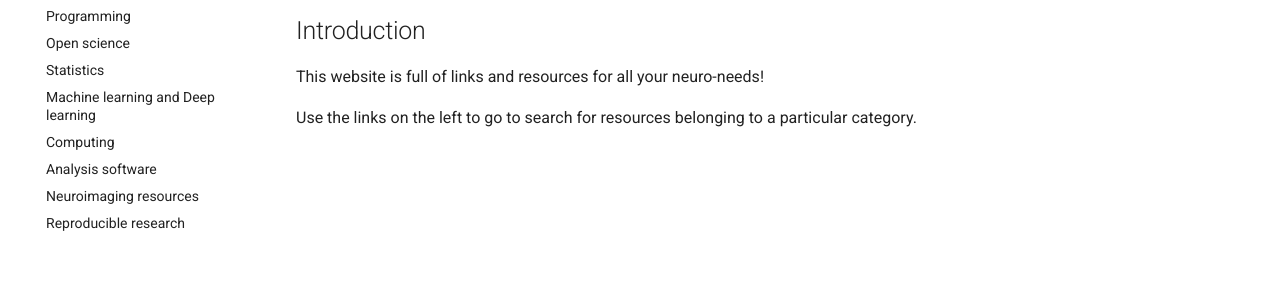
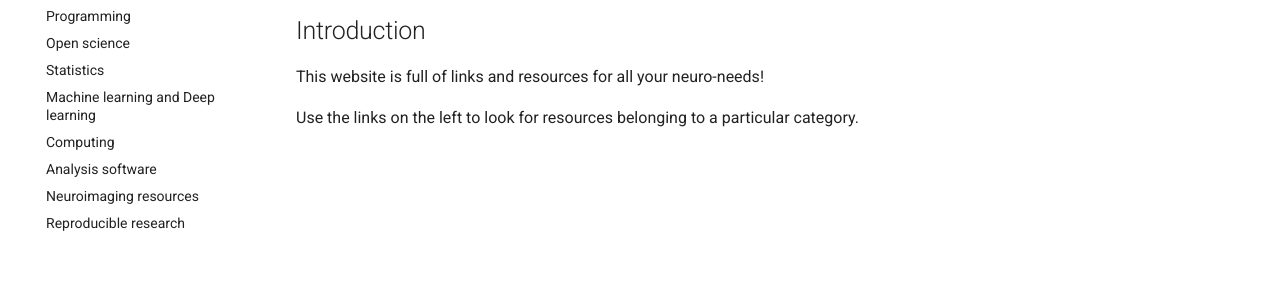
Before and after one commit to learn-neuroimaging/hitchhackers_guide_brain, an MkDocs documentation site: the page built from docs/index.md, in a window 1280 px wide. Shown: the part 167-467 px from the top of the page. Built offline with MkDocs 1.6.1 and Material for MkDocs 9.7.7, drawn with Linux system fonts in a browser that asks for light colours; comment, search, counter and statistics services are not loaded.

Commit message:
create open_data.md; edit index.md

```diff
--- a/docs/index.md
+++ b/docs/index.md
@@ -3,4 +3,4 @@
 
 This website is full of links and resources for all your neuro-needs!
 
-Use the links on the left to go to search for resources belonging to a particular category.
+Use the links on the left to look for resources belonging to a particular category.
```
Also changed, not shown: docs/open_data.md (added, +8 -0 lines).
